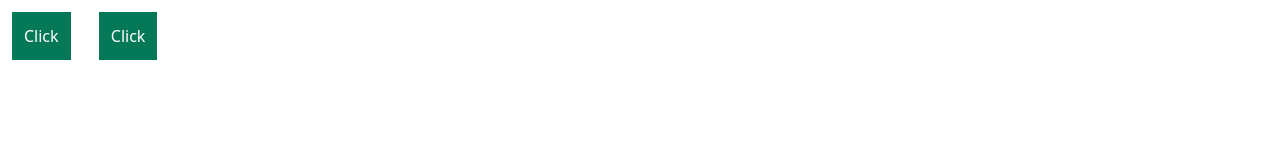
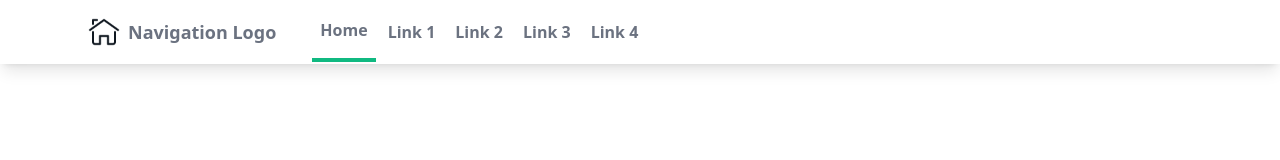
Before and after one commit to risadams/learning-tailwind, a website: page public/index.html in a window 1280 px wide. Drawn offline with Linux system fonts and the light colour scheme.

Commit message:
basic navigation

```diff
--- a/public/index.html
+++ b/public/index.html
@@ -11,8 +11,27 @@
 
 <body>
 
-  <button class="menu-button">Click</button>
-  <button class="menu-button">Click</button>
+  <nav class="bg-white shadow-lg">
+    <div class="px-4 max-w-6xl mx-auto">
+      <div class="flex justify-between">
+        <div class="flex space-x-7">
+          <div>
+            <a class="flex items-center py-4 px-2" href="#">
+              <img class="h-8 w-8 mr-2" src="images/house.png" alt="Logo">
+              <span class="font-semibold text-gray-500 text-lg">Navigation Logo</span>
+            </a>
+          </div>
+          <div class="hidden md:flex space-x-1 items-center">
+            <a class="py-4 px-2 text-gray-500 font-semibold hover:text-emerald-600 transition duration-300 border-emerald-500 border-b-4" href="#">Home</a>
+            <a class="py-4 px-2 text-gray-500 font-semibold hover:text-emerald-600 transition duration-300" href="#">Link 1</a>
+            <a class="py-4 px-2 text-gray-500 font-semibold hover:text-emerald-600 transition duration-300" href="#">Link 2</a>
+            <a class="py-4 px-2 text-gray-500 font-semibold hover:text-emerald-600 transition duration-300" href="#">Link 3</a>
+            <a class="py-4 px-2 text-gray-500 font-semibold hover:text-emerald-600 transition duration-300" href="#">Link 4</a>
+          </div>
+        </div>
+      </div>
+    </div>
+  </nav>
 
 </body>
 
--- a/src/styles.css
+++ b/src/styles.css
@@ -2,17 +2,11 @@
 @tailwind components;
 @tailwind utilities;
 
-@layer utilities {}
+@layer base {
+}
+
+@layer utilities {
+}
 
 @layer components {
-
-  .menu-button {
-    @apply
-      text-white
-      bg-emerald-700
-      p-3
-      m-3
-    ;
-  }
-
 }
```
Also changed, not shown: public/images/house.png (added), public/styles.css.
